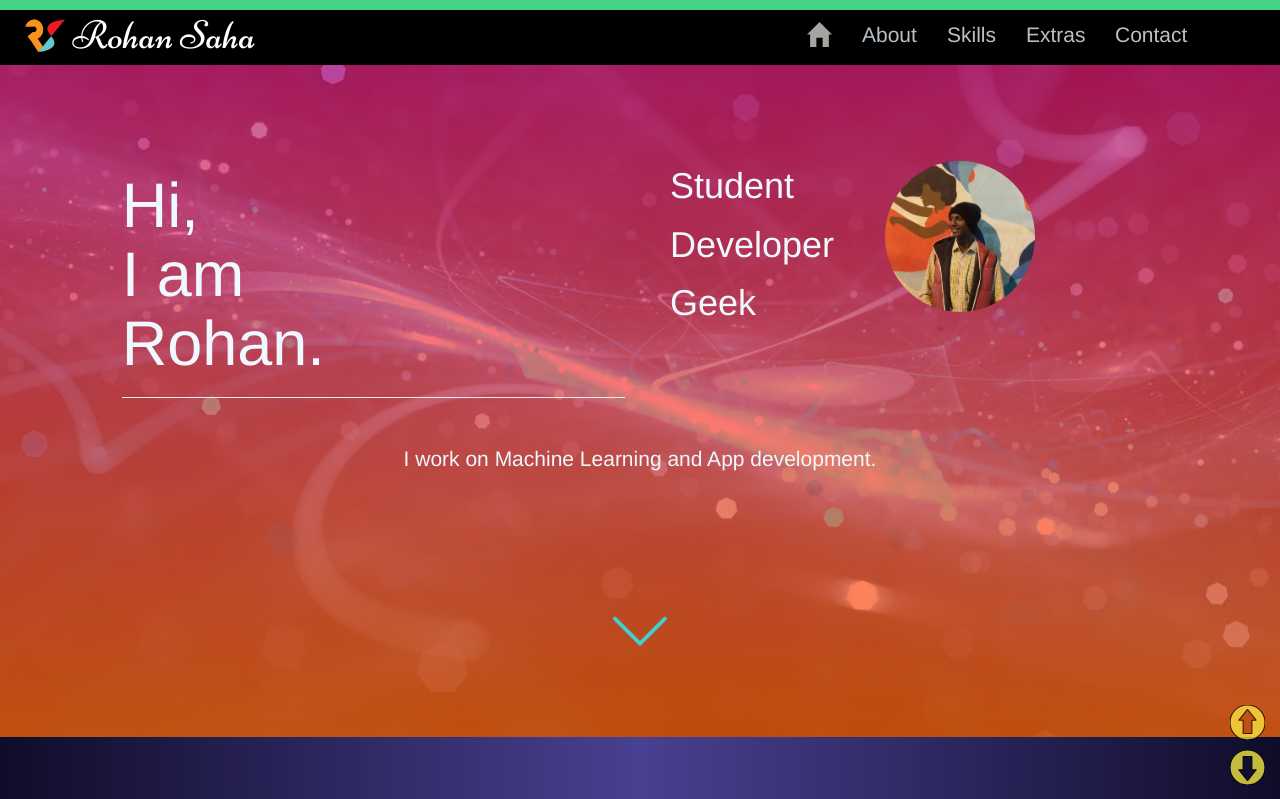
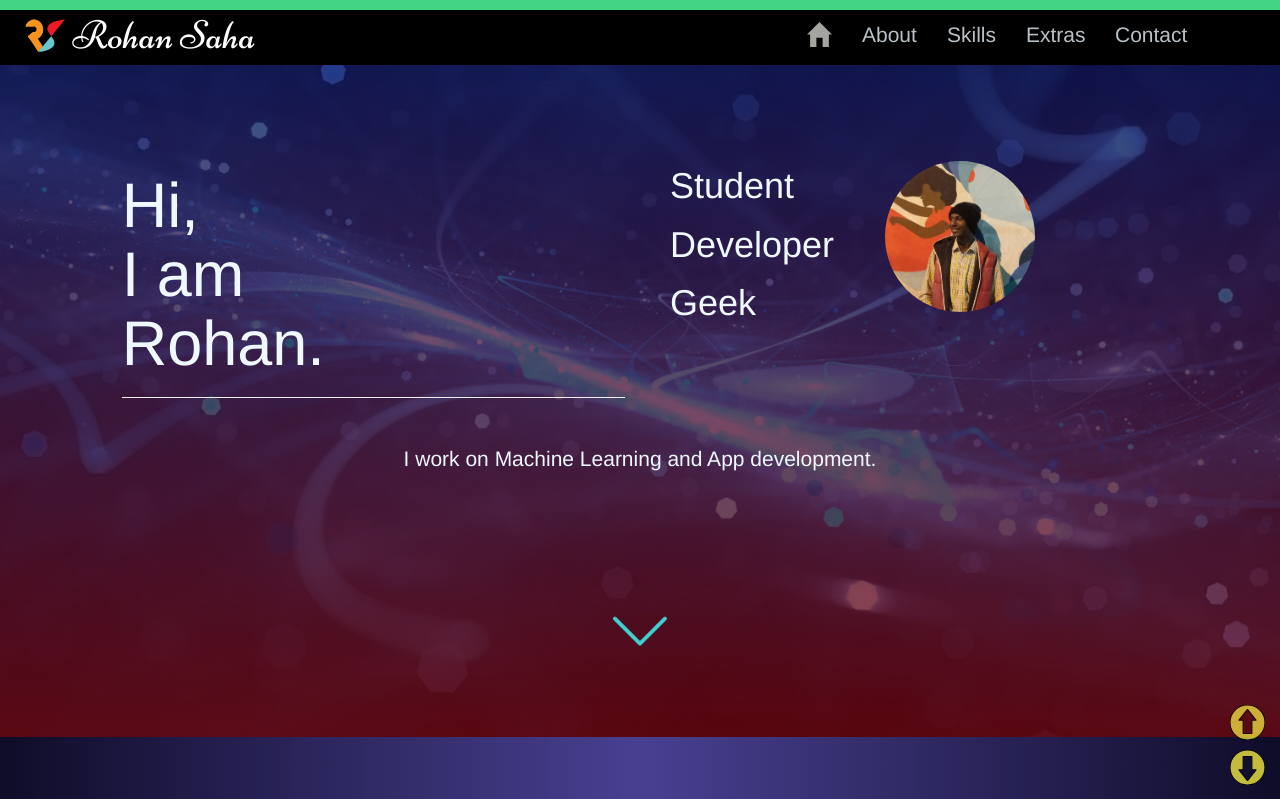
Before and after one commit to simpleParadox/Portfolio, a website: page index.html in a window 1280 px wide. Shown: the top 799 px of the page. Drawn offline with nearby package versions, Linux system fonts and the light colour scheme; files whose address does not match are found by name.

Commit message:
Changed bacground gradient

```diff
--- a/static/assets/css/master.css
+++ b/static/assets/css/master.css
@@ -1,5 +1,5 @@
 body{
-    background:linear-gradient(rgba(238, 9, 121, 0.65), rgba(255, 106, 0, 0.75)), url("../SVGs/wavy.jpg"); background-repeat: no-repeat; background-size: cover;background-position: center; height: 768px;
+    background:linear-gradient(rgba(6, 17, 97, 0.7), rgba(120, 2, 6, 0.78)), url("../SVGs/wavy.jpg"); background-repeat: no-repeat; background-size: cover;background-position: center; height: 768px;
     background-attachment: fixed;
 }
 #top-line{
```
